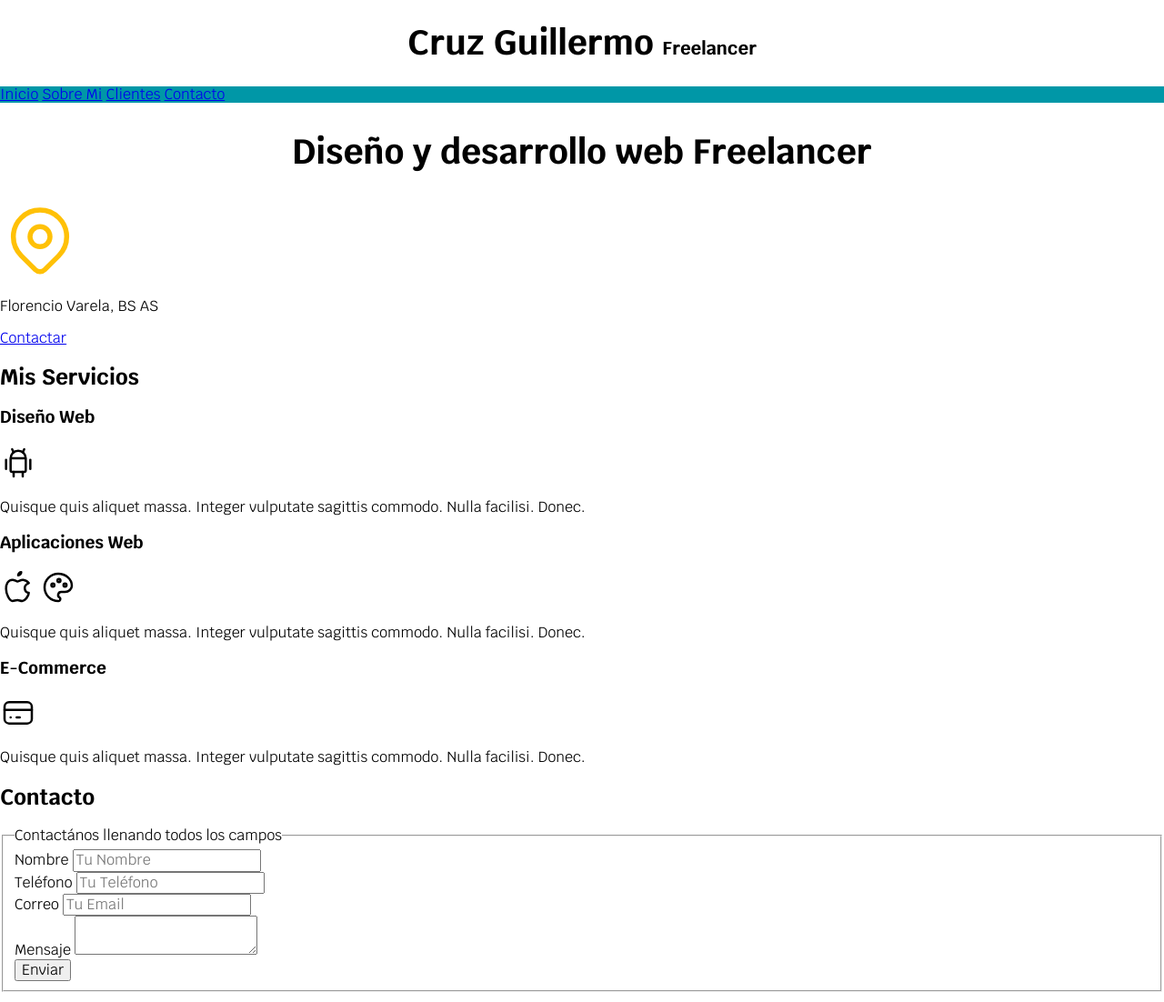
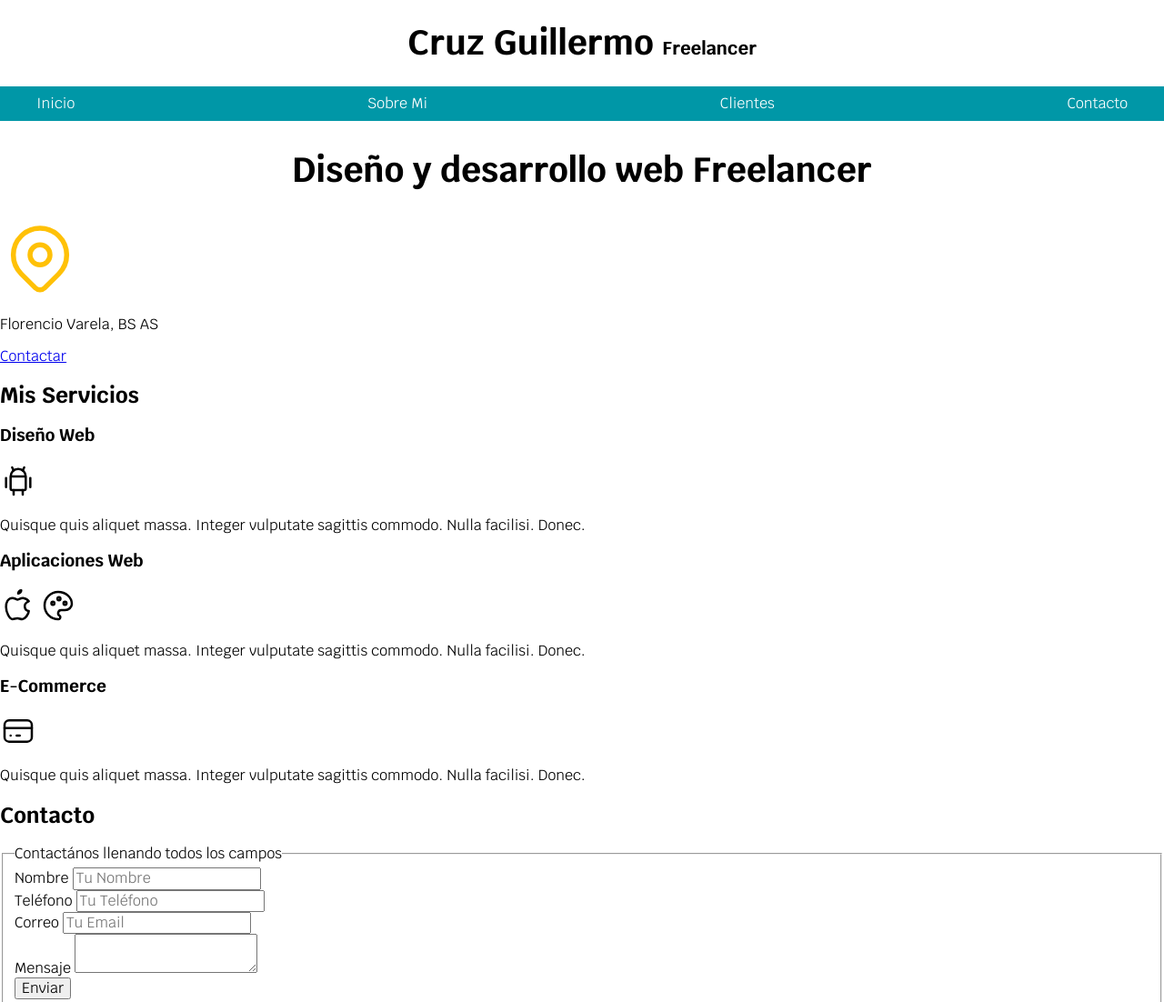
Before and after one commit to aplicacionesmoviles/proyectoweb, a plain HTML site: page index.html in a window 1280 px wide. Shown: the top 1102 px of the page at 91% size. Drawn offline with Linux system fonts and the light colour scheme.

Commit message:
agregando display flex para organizar la barra de navegacion posicionamiento de los elementos

```diff
--- a/css/styles.css
+++ b/css/styles.css
@@ -10,10 +10,12 @@
 
 html {
 	font-size:62.5%;
+
 }
 body {
 	font-size: 16px; /*1rem=10px*/
     font-family:'Krub', sans-serif;
+
 }
 .titulo{
     text-align:center;
@@ -27,12 +29,23 @@ body {
 
 .contenedor {
     width:120rem;
+    margin: 0 auto;
 }
 .nav-bg{
+
     background-color: var(--secundario);
+
 
 }
 .navegacion-principal {
+    padding: 1rem;
+    display: flex;
+    justify-content: space-between;
+}
 
+.navegacion-principal a {
+
+    color: var(--blanco);
+    text-decoration:none;
 
 }
--- a/index.html
+++ b/index.html
@@ -31,7 +31,7 @@
 
     <section>  <!--no hace parte del contenido ppal entonces lo pongo denro del ssection-->
             <h2 class="titulo"> Diseño y desarrollo web Freelancer</h2>
-            <p>
+
                 <svg xmlns="http://www.w3.org/2000/svg"
                 viewBox="0 0 24 24"
                 fill="none"
@@ -41,7 +41,7 @@
                 width="88" height="88" stroke-width="1.5"> <path d="M9 11a3 3 0 1 0 6 0a3 3 0 0 0 -6 0"></path> <path d="M17.657 16.657l-4.243 4.243a2 2 0 0 1 -2.827 0l-4.244 -4.243a8 8 0 1 1 11.314 0z">
 
                 </path> </svg>
-            </p>
+
             <p>Florencio Varela, BS AS</p>
             <a href="#">Contactar</a>
     </section>
```
